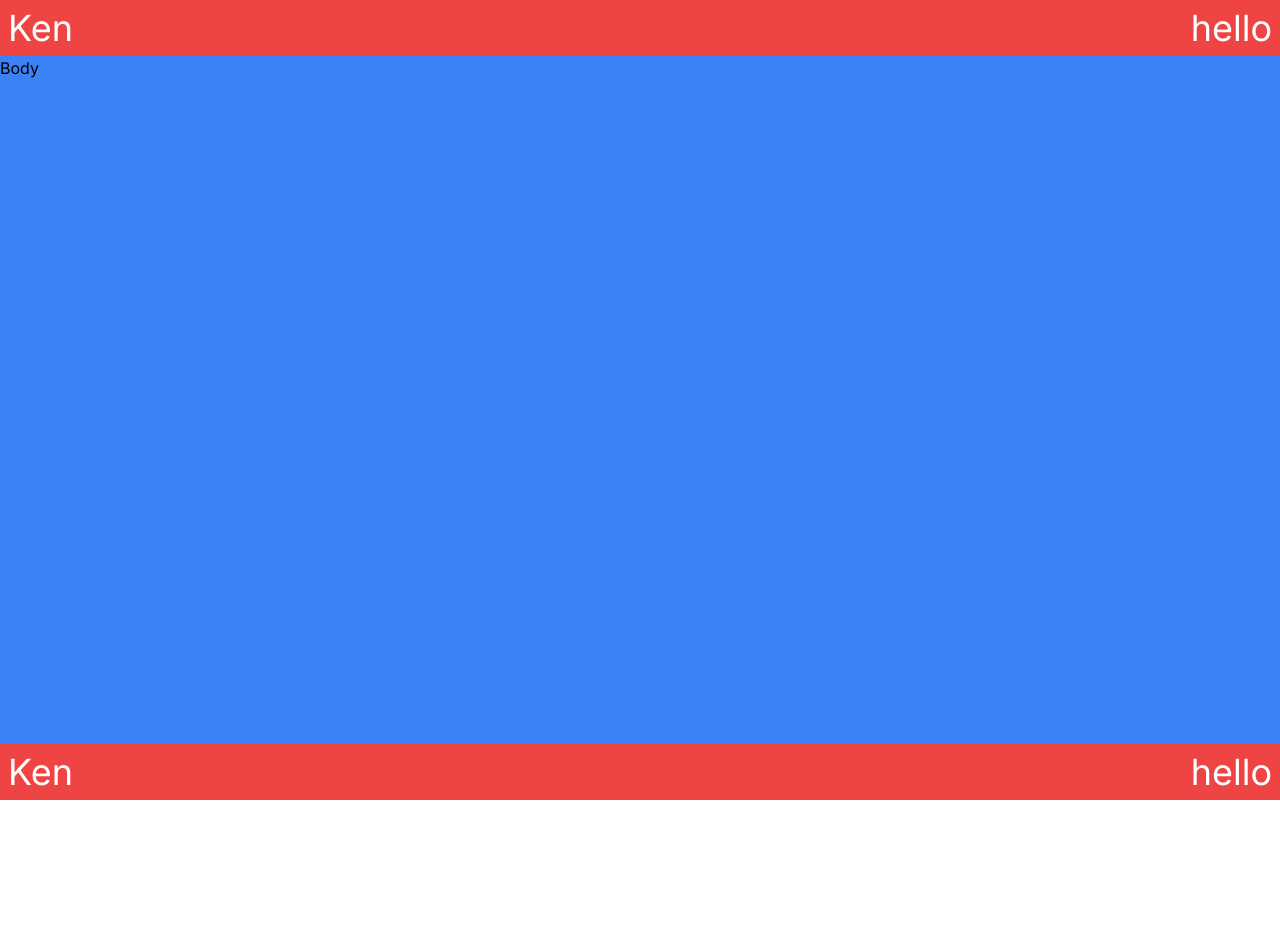
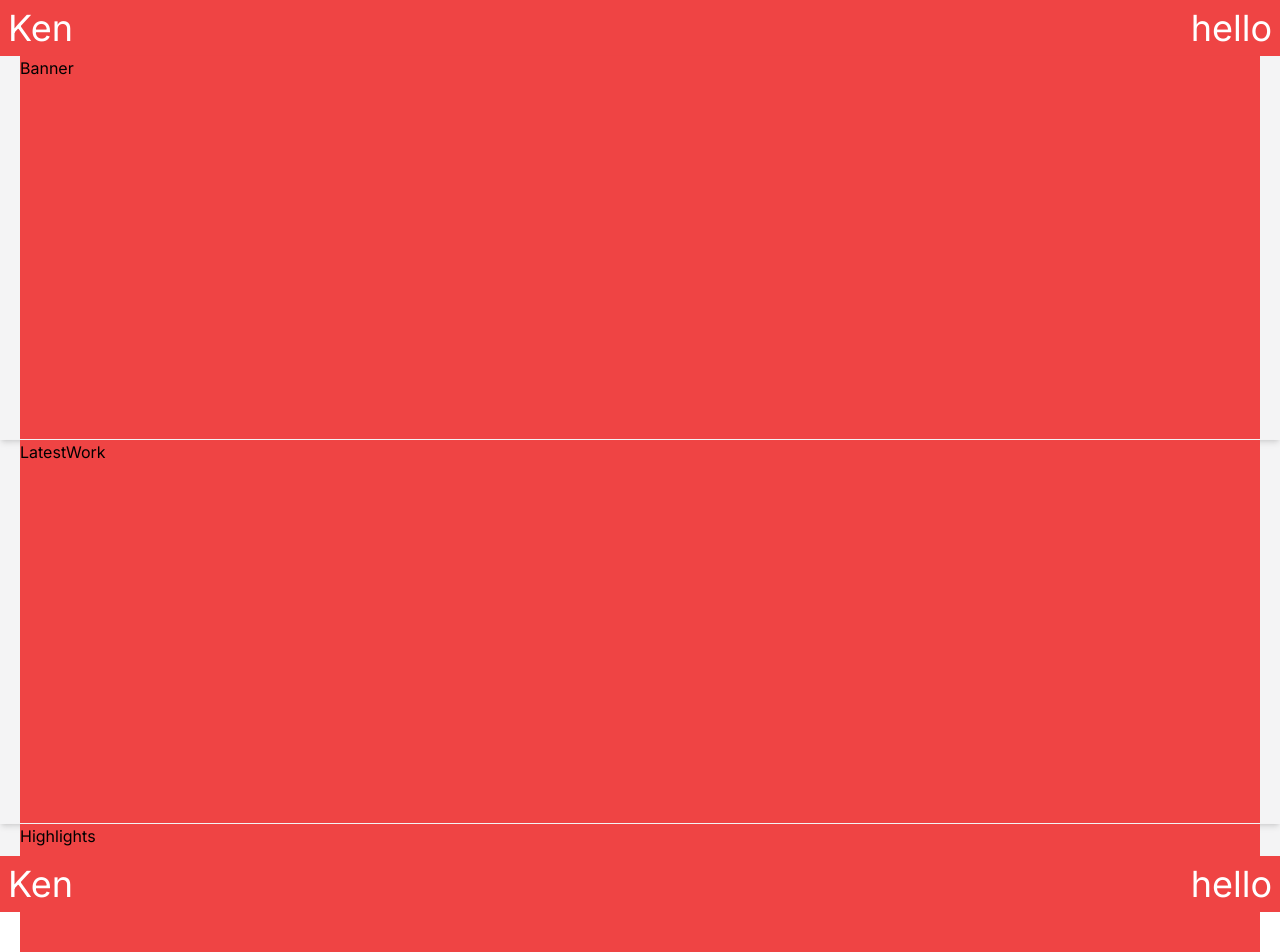
Before and after one commit to kankenny/personal-website, a Next.js app: page / in a window 1280 px wide. Shown: the top 952 px of the page. Before the commit the page ends 800 px from the top, so only its background shows below. Built offline with nearby package versions, Linux system fonts and the light colour scheme.

Commit message:
Implement Body component

```diff
--- a/src/components/layout/body/Body.tsx
+++ b/src/components/layout/body/Body.tsx
@@ -1,7 +1,12 @@
 import React from 'react'
+import BodyContent from './BodyContent'
 
 const Body = () => {
-	return <div className="layout h-full bg-blue-500">Body</div>
+	return (
+		<div className="layout h-full bg-zinc-100">
+			<BodyContent />
+		</div>
+	)
 }
 
 export default Body
--- /dev/null
+++ b/src/components/layout/body/BodyContent.tsx
@@ -0,0 +1,16 @@
+import React from 'react'
+import Banner from './banner/Banner'
+import Highlights from './highlights/Highlights'
+import LatestWork from './latest-work/LatestWork'
+
+const BodyContent = () => {
+	return (
+		<div className="flex flex-col justify-between mx-auto align-middle">
+			<Banner></Banner>
+			<LatestWork></LatestWork>
+			<Highlights></Highlights>
+		</div>
+	)
+}
+
+export default BodyContent
--- /dev/null
+++ b/src/components/layout/body/banner/Banner.tsx
@@ -0,0 +1,8 @@
+import React from 'react'
+import SectionContainer from '../section-container.tsx/SectionContainer'
+
+const Banner = () => {
+	return <SectionContainer>Banner</SectionContainer>
+}
+
+export default Banner
--- /dev/null
+++ b/src/components/layout/body/highlights/Highlights.tsx
@@ -0,0 +1,8 @@
+import React from 'react'
+import SectionContainer from '../section-container.tsx/SectionContainer'
+
+const Highlights = () => {
+	return <SectionContainer>Highlights</SectionContainer>
+}
+
+export default Highlights
--- /dev/null
+++ b/src/components/layout/body/latest-work/LatestWork.tsx
@@ -0,0 +1,8 @@
+import React from 'react'
+import SectionContainer from '../section-container.tsx/SectionContainer'
+
+const LatestWork = () => {
+	return <SectionContainer>LatestWork</SectionContainer>
+}
+
+export default LatestWork
--- /dev/null
+++ b/src/components/layout/body/section-container.tsx/SectionContainer.tsx
@@ -0,0 +1,23 @@
+import React from 'react'
+
+type Props = {
+	twClasses?: string
+	children: React.ReactNode
+}
+
+const SectionContainer = ({ twClasses, children }: Props) => {
+	return (
+		<div
+			className={`${twClasses} w-full shadow-md border-b border-zinc-100 h-96 px-5`}
+		>
+			<div
+				className="
+            container mx-auto bg-red-500 h-full"
+			>
+				{children}
+			</div>
+		</div>
+	)
+}
+
+export default SectionContainer
```
